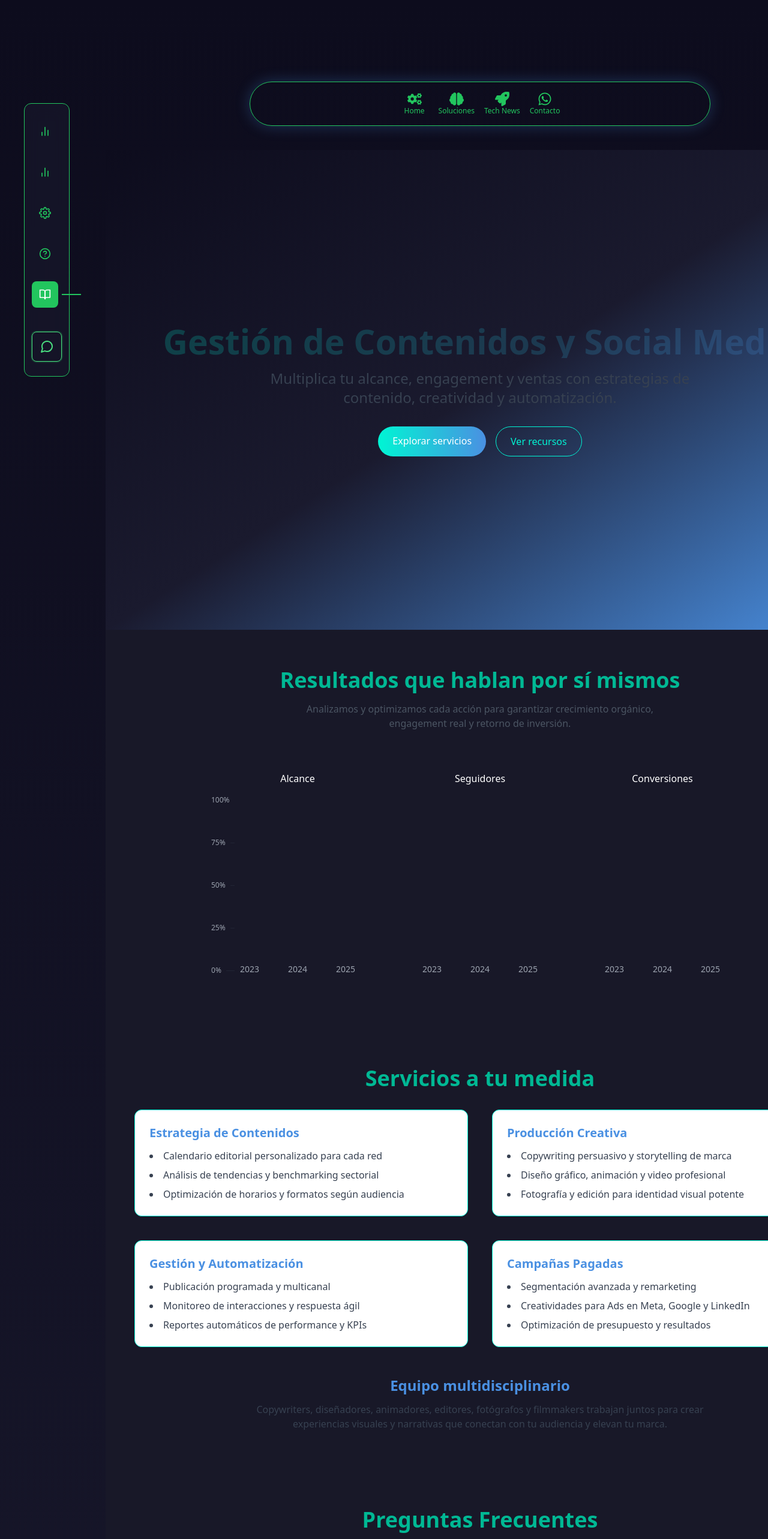
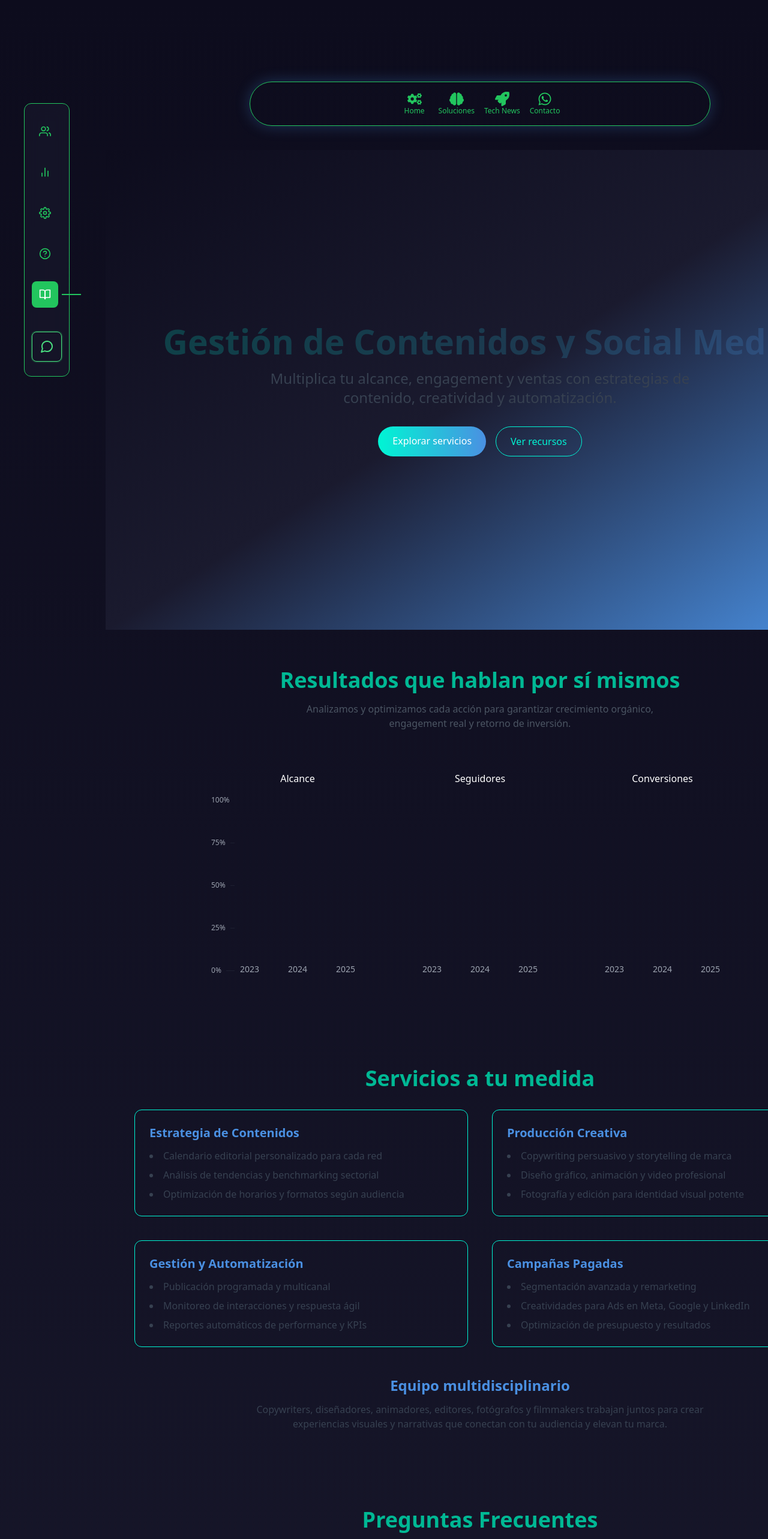
Before and after one commit to deivipluss/landing, a Next.js app: page /gestion-contenidos in a window 1280 px wide. Shown: the top 2566 px of the page at 60% size. Built offline with nearby package versions, Linux system fonts and the light colour scheme.

Commit message:
fix: corregir icons duplicados y eliminar fondos en sección contenidos

```diff
--- a/app/gestion-contenidos/page.tsx
+++ b/app/gestion-contenidos/page.tsx
@@ -156,7 +156,7 @@ export default function ContenidosPage() {
   };
   // Menú lateral personalizado (máximo 5 íconos + WhatsApp)
   const sidebarMenu = [
-    { id: "overview", label: "Visión General", icon: <FiBarChart2 size={20} /> },
+    { id: "overview", label: "Visión General", icon: <FiUsers size={20} /> },
     { id: "metrics", label: "Resultados", icon: <FiBarChart2 size={20} /> },
     { id: "features", label: "Servicios", icon: <FiSettings size={20} /> },
     { id: "faq", label: "FAQ", icon: <FiHelpCircle size={20} /> },
@@ -207,7 +207,7 @@ export default function ContenidosPage() {
         <section
           id="metrics"
           ref={metricsRef}
-          className="py-16 px-6 md:px-12 bg-[#181828]"
+          className="py-16 px-6 md:px-12"
         >
           <h2 className="text-2xl md:text-4xl font-bold mb-4 text-center text-[#00B894]">
             Resultados que hablan por sí mismos
@@ -224,7 +224,7 @@ export default function ContenidosPage() {
         <section
           id="features"
           ref={featuresRef}
-          className="py-16 px-6 md:px-12 bg-[#181828]"
+          className="py-16 px-6 md:px-12"
         >
           <h2 className="text-2xl md:text-4xl font-bold mb-8 text-center text-[#00B894]">
             Servicios a tu medida
@@ -233,7 +233,7 @@ export default function ContenidosPage() {
             {services.map((service, index) => (
               <div
                 key={index}
-                className="p-6 rounded-xl border border-[#00F5D4] shadow-sm hover:shadow-md transition-shadow bg-white"
+                className="p-6 rounded-xl border border-[#00F5D4] shadow-sm hover:shadow-md transition-shadow"
               >
                 <h3 className="text-xl font-semibold mb-3 text-[#4A90E2]">
                   {service.title}
@@ -260,7 +260,7 @@ export default function ContenidosPage() {
         <section
           id="faq"
           ref={faqRef}
-          className="py-16 px-6 md:px-12 bg-[#181828]"
+          className="py-16 px-6 md:px-12"
         >
           <h2 className="text-2xl md:text-4xl font-bold mb-8 text-center text-[#00B894]">
             Preguntas Frecuentes
@@ -280,7 +280,7 @@ export default function ContenidosPage() {
         <section
           id="blog"
           ref={blogRef}
-          className="py-16 px-6 md:px-12 bg-[#181828]"
+          className="py-16 px-6 md:px-12"
         >
           <h2 className="text-2xl md:text-4xl font-bold mb-8 text-center text-[#00B894]">
             Blog y Recursos
@@ -289,7 +289,7 @@ export default function ContenidosPage() {
             {blogPosts.map((post, index) => (
               <div
                 key={index}
-                className="rounded-xl border border-[#00F5D4] p-4 shadow-sm hover:shadow-md transition-shadow bg-white"
+                className="rounded-xl border border-[#00F5D4] p-4 shadow-sm hover:shadow-md transition-shadow"
               >
                 <img src={post.image} alt={post.title} className="w-full h-40 object-cover rounded mb-3" />
                 <p className="text-sm text-gray-500">{post.date}</p>
```
